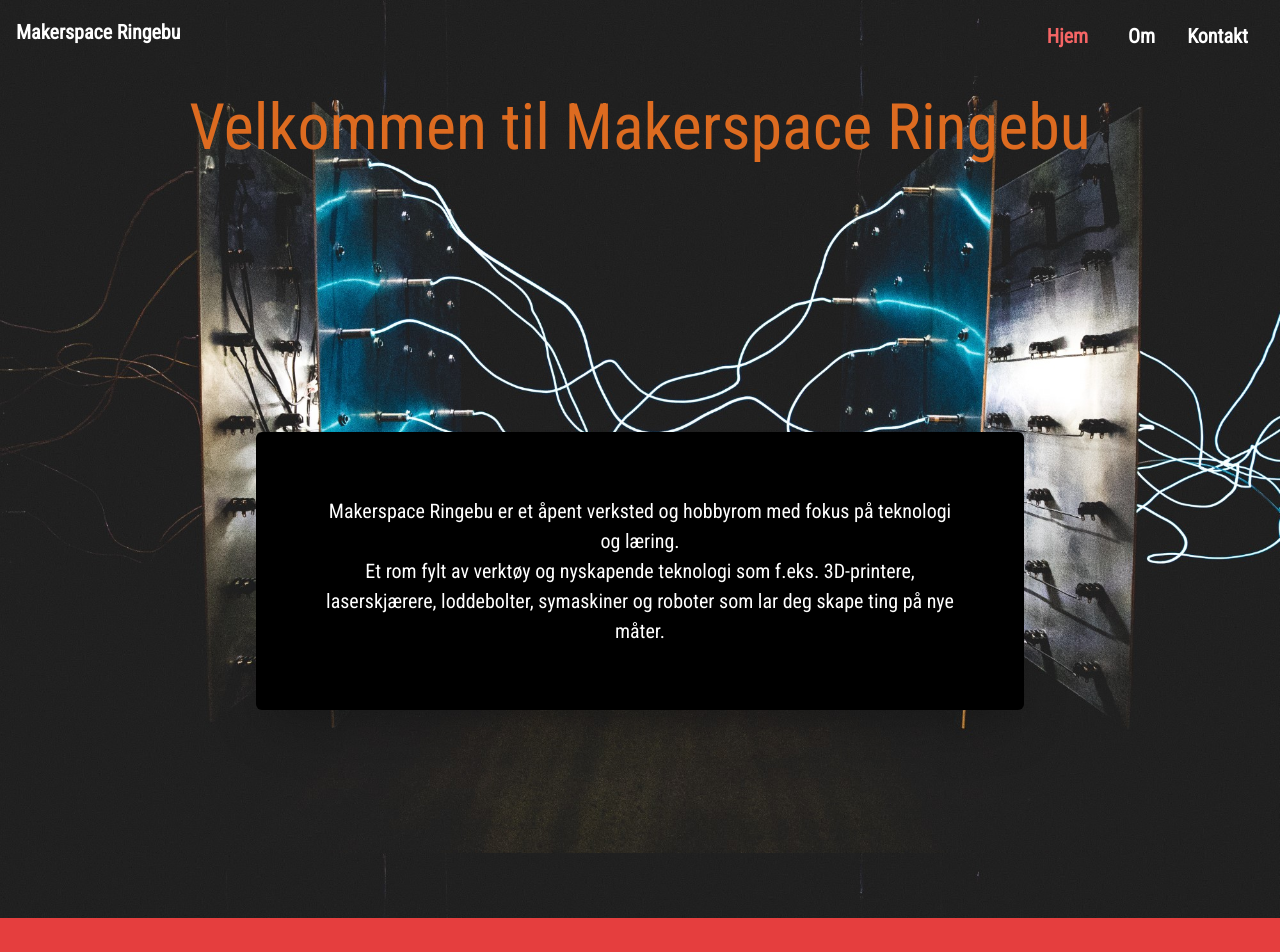
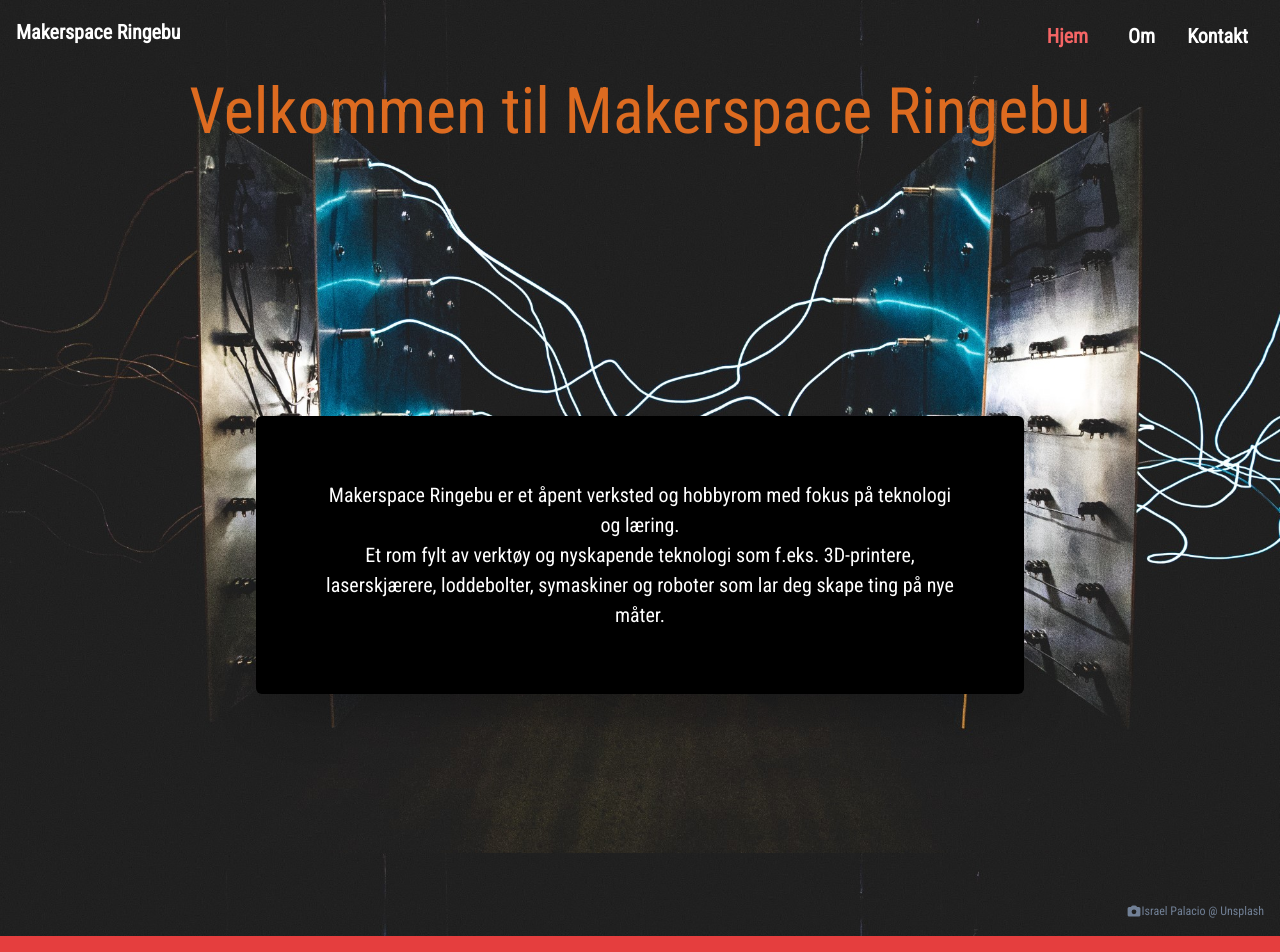
Before and after one commit to tiboine/makerspace, a Vue app: page / in a window 1280 px wide. Shown: the top 952 px of the page. Built offline with nearby package versions, Linux system fonts and the light colour scheme.

Commit message:
added photo credit

```diff
--- a/src/views/Main.vue
+++ b/src/views/Main.vue
@@ -1,6 +1,5 @@
 <template>
   <div class="container-xl bg bg-fixed">
-    <div class="p-4">
     <div class="md:block">
       <p class="hidden md:block text-6xl md:py-16 text-orange-600">
         Velkommen til Makerspace Ringebu
@@ -15,10 +14,31 @@
       </p>
       <p>
         Et rom fylt av verktøy og nyskapende teknologi som f.eks. 3D-printere,
-          laserskjærere, loddebolter, symaskiner og roboter som lar deg skape
-          ting på nye måter.
+        laserskjærere, loddebolter, symaskiner og roboter som lar deg skape ting
+        på nye måter.
       </p>
     </div>
+    <div class="flex justify-end p-4 text-gray-600">
+      <svg class="w-4 " fill="currentColor" viewBox="0 0 20 20">
+        <path
+          fill-rule="evenodd"
+          d="M4 5a2 2 0 00-2 2v8a2 2 0 002 2h12a2 2 0 002-2V7a2 2 0 00-2-2h-1.586a1 1 0 01-.707-.293l-1.121-1.121A2 2 0 0011.172 3H8.828a2 2 0 00-1.414.586L6.293 4.707A1 1 0 015.586 5H4zm6 9a3 3 0 100-6 3 3 0 000 6z"
+          clip-rule="evenodd"
+        ></path>
+      </svg>
+
+      <span class="text-xs ">
+        <a
+          href="https://unsplash.com/@othentikisra?utm_source=unsplash&amp;utm_medium=referral&amp;utm_content=creditCopyText"
+        >
+          Israel Palacio</a
+        >
+        @
+        <a
+          href="https://unsplash.com/@tiboine/likes?utm_source=unsplash&amp;utm_medium=referral&amp;utm_content=creditCopyText"
+          >Unsplash</a
+        ></span
+      >
     </div>
 
     <div class="xl:grid grid-cols-3">
--- a/src/views/Om.vue
+++ b/src/views/Om.vue
@@ -25,6 +25,27 @@
         </p>
       </div>
     </div>
+    <div class="flex justify-end p-4 text-gray-600">
+      <svg class="w-4 " fill="currentColor" viewBox="0 0 20 20">
+        <path
+          fill-rule="evenodd"
+          d="M4 5a2 2 0 00-2 2v8a2 2 0 002 2h12a2 2 0 002-2V7a2 2 0 00-2-2h-1.586a1 1 0 01-.707-.293l-1.121-1.121A2 2 0 0011.172 3H8.828a2 2 0 00-1.414.586L6.293 4.707A1 1 0 015.586 5H4zm6 9a3 3 0 100-6 3 3 0 000 6z"
+          clip-rule="evenodd"
+        ></path>
+      </svg>
+
+      <span class="text-xs ">
+        <a
+          href="https://unsplash.com/@nasa?utm_source=unsplash&amp;utm_medium=referral&amp;utm_content=creditCopyText"
+          >NASA</a
+        >
+        @
+        <a
+          href="https://unsplash.com/@tiboine/likes?utm_source=unsplash&amp;utm_medium=referral&amp;utm_content=creditCopyText"
+          >Unsplash</a
+        ></span
+      >
+    </div>
   </div>
 </template>
 
```
Lines whose indentation alone changed are shown as unchanged.
